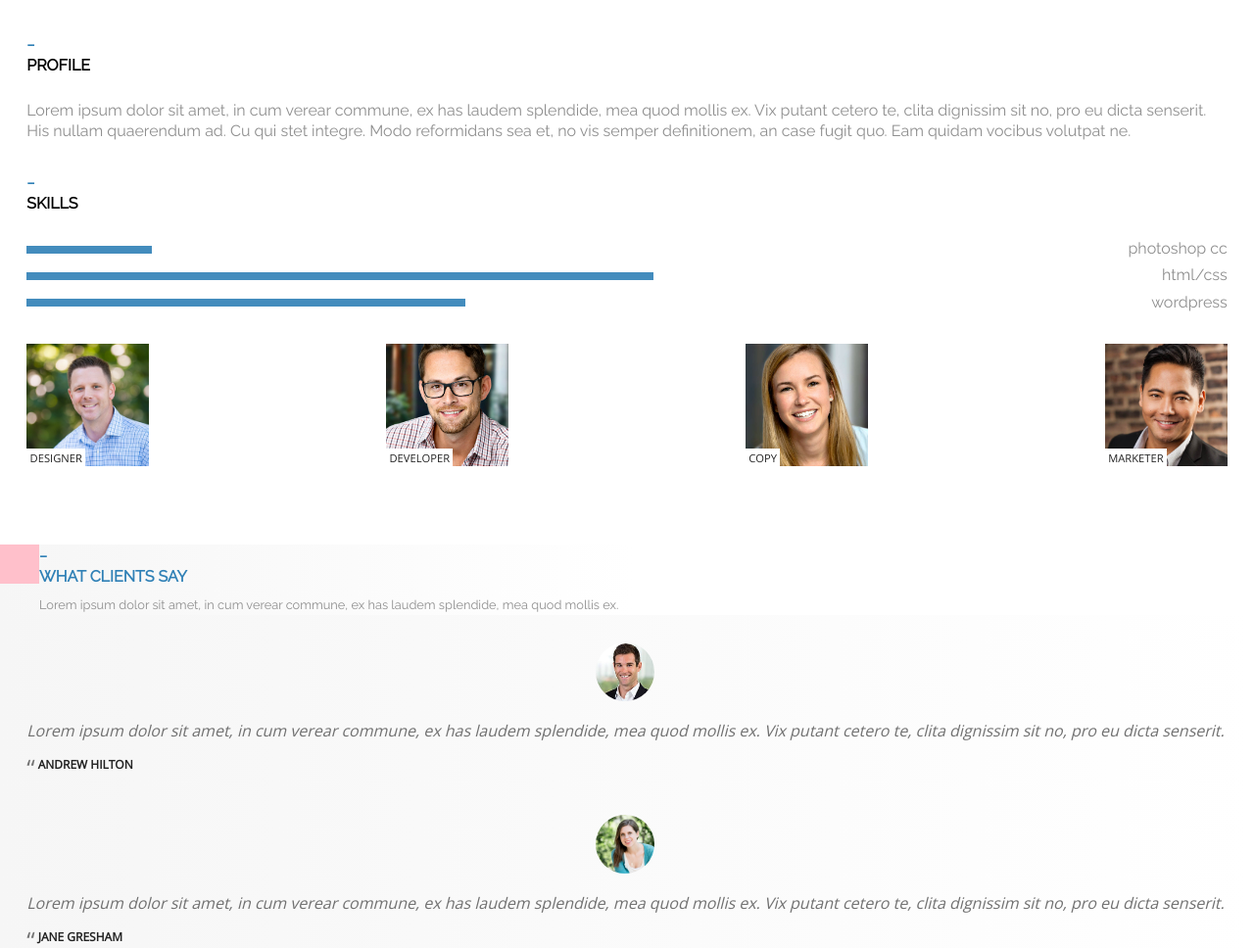
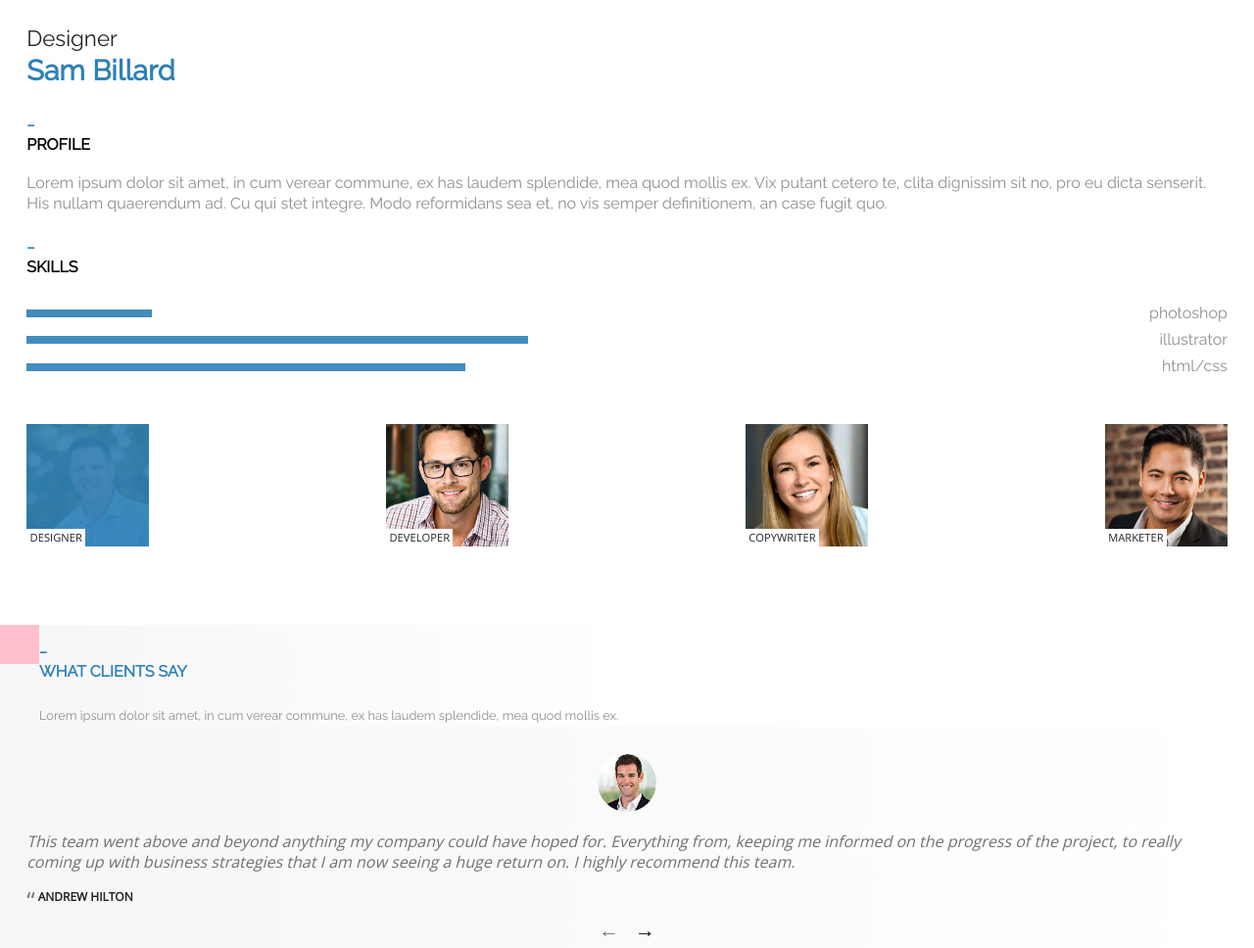
Before and after one commit to JumaStevens/digital_agency, a website: page index.html in a window 1280 px wide. Shown: the part 3959-4927 px from the top of the page at 98% size. Drawn offline with nearby package versions, Linux system fonts and the light colour scheme.

Commit message:
update for the day

```diff
--- a/index.html
+++ b/index.html
@@ -134,19 +134,19 @@
 				<!-- spirit work -->
 				<div>
 					<h3>Read the case study<br><span>KennBarrel _</span></h3>
-					<p>Lorem ipsum dolor sit amet, in cum verear commune, ex has laudem splendide, mea quod mollis ex. Vix putant cetero te, clita dignissim sit no, pro eu dicta senserit. His nullam quaerendum ad. Cu qui stet integre. Modo reformidans sea et, no vis semper definitionem, an case fugit quo. Eam quidam vocibus volutpat ne.</p>
+					<p>Cu qui stet integre. Lorem ipsum dolor sit amet, in cum verear commune, ex has laudem splendide, mea quod mollis ex. Vix putant cetero te, clita dignissim sit no. His nullam quaerendum ad. Eam quidam vocibus volutpat ne. Modo reformidans sea et, no vis semper definitionem, an case fugit quo.</p>
 					<a><span>&rarr;</span> read more</a>
 				</div>
 				<!-- watch work -->
 				<div>
 					<h3>Read the case study<br><span>MavaWatch _</span></h3>
-					<p>Lorem ipsum dolor sit amet, in cum verear commune, ex has laudem splendide, mea quod mollis ex. Vix putant cetero te, clita dignissim sit no, pro eu dicta senserit. His nullam quaerendum ad. Cu qui stet integre. Modo reformidans sea et, no vis semper definitionem, an case fugit quo. Eam quidam vocibus volutpat ne.</p>
+					<p>Lorem ipsum dolor sit amet, in cum verear commune, ex has laudem splendide, mea quod mollis ex. Vix putant cetero te, clita dignissim sit no, pro eu dicta senserit. His nullam quaerendum ad. Cu qui stet integre. Modo reformidans sea et, no vis semper definitionem, an case fugit quo.</p>
 					<a><span>&rarr;</span> read more</a>
 				</div>
 				<!-- breaking bad work -->
 				<div>
 					<h3>Read the case study<br><span>BreakingBad _</span></h3>
-					<p>Lorem ipsum dolor sit amet, in cum verear commune, ex has laudem splendide, mea quod mollis ex. Vix putant cetero te, clita dignissim sit no, pro eu dicta senserit. His nullam quaerendum ad. Cu qui stet integre. Modo reformidans sea et, no vis semper definitionem, an case fugit quo. Eam quidam vocibus volutpat ne.</p>
+					<p>Mea quod mollis ex. Vix putant cetero te, clita dignissim sit no, pro eu dicta senserit. Lorem ipsum dolor sit amet, in cum verear commune, ex has laudem splendide His nullam quaerendum ad. Cu qui stet integre. Modo reformidans sea et, an case fugit quo. Eam quidam vocibus volutpat ne. No vis semper definitionem.</p>
 					<a><span>&rarr;</span> read more</a>
 				</div>
 			</article>
@@ -229,29 +229,36 @@
 					<li>
 						<img src="images/talents_0.jpg" alt="">
 						<div></div>
-						<p>designer</p>
+						<p>Designer</p>
 					</li>
 					<li>
 						<img src="images/talents_1.jpg" alt="">
 						<div></div>
-						<p>developer</p>
+						<p>Developer</p>
 					</li>
 					<li>
 						<img src="images/talents_2.jpg" alt="">
 						<div></div>
-						<p>copy</p>
+						<p>Copywriter</p>
 					</li>
 					<li>
 						<img src="images/talents_3.jpg" alt="">
 						<div></div>
-						<p>marketer</p>
+						<p>Marketer</p>
 					</li>
 				</ul>
 				<article>
 					<h3><!-- insert role ex. "Designer" --></h3>
 					<h3></h3>
 					<h4>_<br>profile</h4>
-					<p>Lorem ipsum dolor sit amet, in cum verear commune, ex has laudem splendide, mea quod mollis ex. Vix putant cetero te, clita dignissim sit no, pro eu dicta senserit. His nullam quaerendum ad. Cu qui stet integre. Modo reformidans sea et, no vis semper definitionem, an case fugit quo. Eam quidam vocibus volutpat ne.</p>
+					<!-- designer copy -->
+					<p>Lorem ipsum dolor sit amet, in cum verear commune, ex has laudem splendide, mea quod mollis ex. Vix putant cetero te, clita dignissim sit no, pro eu dicta senserit. His nullam quaerendum ad. Cu qui stet integre. Modo reformidans sea et, no vis semper definitionem, an case fugit quo.</p>
+					<!-- developer copy -->
+					<p>Cu qui stet integre. Lorem ipsum dolor sit amet, in cum verear commune, ex has laudem splendide, mea quod mollis ex. Vix putant cetero te, clita dignissim sit no. His nullam quaerendum ad. Eam quidam vocibus volutpat ne. Modo reformidans sea et, no vis semper definitionem, an case fugit quo.</p>
+					<!-- copywriter copy -->
+					<p>Commune, ex has laudem splendide. Lorem ipsum dolor sit amet, in cum verear mea quod mollis ex. Vix putant cetero te, clita dignissim sit no, pro eu dicta senserit. His nullam quaerendum ad. Cu qui stet integre. Modo reformidans sea et, no vis semper definitionem, an case fugit quo. Eam quidam vocibus volutpat ne.</p>
+					<!-- marketer copy -->
+					<p>Mea quod mollis ex. Vix putant cetero te, clita dignissim sit no, pro eu dicta senserit. Lorem ipsum dolor sit amet, in cum verear commune, ex has laudem splendide His nullam quaerendum ad. Cu qui stet integre. Modo reformidans sea et, an case fugit quo. Eam quidam vocibus volutpat ne. No vis semper definitionem.</p>
 					<h4>_<br>skills</h4>
 					<ul id="talents-skillset">
 						<li>
@@ -297,19 +304,19 @@
 						<div class="image-cropper">
 							<img src="images/client_0.jpg" alt="">
 						</div>
-						<q>Lorem ipsum dolor sit amet, in cum verear commune, ex has laudem splendide, mea quod mollis ex. Vix putant cetero te, clita dignissim sit no, pro eu dicta senserit.<br><span> andrew hilton</span></q>
+						<q>This team went above and beyond anything my company could have hoped for. Everything from, keeping me informed on the progress of the project, to really coming up with business strategies that I am now seeing a huge return on. I highly recommend this team.<br><span> andrew hilton</span></q>
 					</li>
 					<li>
 						<div class="image-cropper">
 							<img src="images/client_1.png" alt="">
 						</div>
-						<q>Lorem ipsum dolor sit amet, in cum verear commune, ex has laudem splendide, mea quod mollis ex. Vix putant cetero te, clita dignissim sit no, pro eu dicta senserit.<br><span> jane gresham</span></q>
+						<q>From the very beginning I knew this experience was not going to be like the rest of digital agencies I have worked with. I felt my input really had value, and the quality of the design and functionality that this team delivered was top notch.<br><span> jane gresham</span></q>
 					</li>
 					<li>
 						<div class="image-cropper">
 							<img src="images/client_2.jpg" alt="">
 						</div>
-						<q>Lorem ipsum dolor sit amet, in cum verear commune, ex has laudem splendide, mea quod mollis ex. Vix putant cetero te, clita dignissim sit no, pro eu dicta senserit.<br><span> marcus smith</span></q>
+						<q>I desperately needed to update my website for the mobile-first customer base that I was missing out on. This company surpassed my greatest dreams of what could be possible. I look forward to our continued relationship.<br><span> marcus smith</span></q>
 					</li>
 				</ul>
 				<div id=up-down-arrows>
--- a/public/css/style.css
+++ b/public/css/style.css
@@ -799,6 +799,7 @@ q:before, q:after {
 	flex-direction: column;
 }
 #talents-icons {
+	margin-top: 1rem;
 	order: 2;
 	display: flex;
 	flex-wrap: wrap;
@@ -834,14 +835,30 @@ q:before, q:after {
 #talents-wrapper article {
 	order: 1;
 }
+#talents-wrapper article h3:nth-child(1) {
+    font-family: 'Raleway', sans-serif;
+    font-size: 1.4rem;
+    font-weight: 100;
+    color: rgba(34, 34, 34, 1);
+}
+#talents-wrapper article h3:nth-child(2) {
+	font-family: 'Raleway', sans-serif;
+    font-size: 1.8rem;
+    font-weight: 900;
+    line-height: 150%;
+    text-transform: capitalize;
+    color: rgba(47, 128, 182, 1);
+}
 #talents h4:first-letter {
 	color: rgba(47, 128, 182, 1);
 }
 #talents h4 {
+	margin: 1rem 0;
 	line-height: 1.6rem;
 }
 #talents-wrapper article p {
-	margin: 1.5rem 0;
+	display: none;
+	margin: 1rem 0;
     font-family: 'Raleway', sans-serif;
     font-size: 1rem;
     font-weight: normal;
@@ -863,19 +880,12 @@ q:before, q:after {
 	position: absolute;
 	left: 0;
 	background-color: rgba(47, 128, 182, 0.9);
-}
-/* skillset levels */
-#talents-skillset li:nth-child(1) div {
-	width: 10%;
-}
-#talents-skillset li:nth-child(2) div {
-	width: 50%;
-}
-#talents-skillset li:nth-child(3) div {
-	width: 35%;
+	transition-property: width;
+	transition-duration: 1s;
 }
 #talents-skillset li p {
 	margin:0;
+	display: initial;
 }
 #talents-clients {
 	display: flex;
@@ -918,7 +928,7 @@ q:before, q:after {
 #talents-testimonials li {
 	padding: 1.7rem;
     line-height: 1.3rem;
-    display: flex;
+    display: none;
     flex-direction: column;
     align-items: center;
 }
--- a/public/js/script.js
+++ b/public/js/script.js
@@ -4,6 +4,8 @@ window.onload = function() {
 	icons.draw();
 	//initiate work events
 	works.addListener();
+	//initiate talents events
+	talents.addListener();
 };
 
 
@@ -278,6 +280,7 @@ var works = {
 		//initialize content
 		works.adjust("init");
 	},
+
 	//adjust selection
 	adjust: function(value) {
 		//shorthands
@@ -286,6 +289,7 @@ var works = {
 		const img = works.main_img;
 		const sub_img = works.sub_img;
 		const index = [works.index_0, works.index_1];
+
 
 		//initialize content
 		if(value === "init") {
@@ -300,7 +304,7 @@ var works = {
 			index[1].innerHTML = "/ " + div.length;
 		}
 		//check for user input
-		if(value.type === "click") {
+		else if(value.type === "click") {
 			//target identifier
 			const target = Number(value.target.className[19]);
 			//reset
@@ -321,3 +325,143 @@ var works = {
 		}
 	}
 };
+
+
+//TALENTS
+var talents = {
+	//hooks
+	icon: document.getElementById("talents-icons").getElementsByTagName("li"),
+	header: document.getElementById("talents-wrapper").getElementsByTagName("article")[0].getElementsByTagName("h3"),
+	copy: document.getElementById("talents-wrapper").getElementsByTagName("article")[0].getElementsByTagName("p"),
+	skills: document.getElementById("talents-skillset").getElementsByTagName("li"),
+	testi: document.getElementById("talents-testimonials").getElementsByTagName("li"),
+	testi_arrows: document.getElementById("up-down-arrows").getElementsByTagName("a"),
+	//content
+	name: ["Sam Billard", "Juma Stevens", "Sarah Kreger", "Brett Kymak"],
+	skillset:
+	[["photoshop","illustrator","html/css"], ["html/css","javascript","node.js"],
+	["website","email","catalog",], ["creative", "team player", "sales"]],
+	skillset_score:
+	[[10,40,35],[40,55,20],
+	[54,15,25],[19,30,46]],
+
+	//add event listener
+	addListener: function() {
+		//shorthand
+		const div = talents.icon;
+		const arrow = talents.testi_arrows;
+
+		//add listener to each img
+		for(let i=0;i<div.length;i++) {
+			//add listener
+			div[i].getElementsByTagName("div")[0].addEventListener("click", talents.adjust, false);
+			//add class name
+			div[i].getElementsByTagName("div")[0].className = "js-talents__div-hook-" + i;
+		}
+		//add listener to each testimonials arrow
+		for(let i=0;i<arrow.length;i++) {
+			//add listener
+			arrow[i].addEventListener("click", talents.testimonials, false);
+			//add class name
+			arrow[i].className = "js-testimonials__a-hook-" + i;
+		}
+		//initialize content
+		talents.adjust("init");
+	},
+
+	//adjust selection
+	adjust: function(value) {
+		//shorthands
+		const icon = talents.icon;
+		const header = talents.header;
+		const copy = talents.copy;
+		const skills = talents.skills;
+		const testi = talents.testi;
+		const name = talents.name;
+		const set = talents.skillset;
+		const score = talents.skillset_score;
+
+		//initialize content
+		if(value === "init") {
+			//set icon opacity
+			icon[0].getElementsByTagName("div")[0].style.opacity = 1;
+			//set header value
+			header[0].innerHTML = icon[0].getElementsByTagName("p")[0].innerHTML;
+			header[1].innerHTML = name[0];
+			//set copy display
+			copy[0].style.display = "initial";
+			//set skillset value
+			for(let i=0;i<skills.length;i++) {
+				skills[i].getElementsByTagName("p")[0].innerHTML = set[0][i];
+				skills[i].getElementsByTagName("div")[0].style.width = score[0][i] + "%";
+			}
+			//set testimonials display
+			testi[0].style.display = "flex";
+		}
+
+		//check for user input
+		else if(value.type === "click") {
+			//target identifier
+			const target = Number(value.target.className[21]);
+			//reset
+			for(let i=0;i<icon.length;i++) {
+				//set display
+				copy[i].style.display = "none";
+				//set opacity
+				icon[i].getElementsByTagName("div")[0].style.opacity = 0;
+			}
+			//set icon opacity
+			icon[target].getElementsByTagName("div")[0].style.opacity = 1;
+			//set header value
+			header[0].innerHTML = icon[target].getElementsByTagName("p")[0].innerHTML;
+			header[1].innerHTML = name[target];
+			//set copy display
+			copy[target].style.display = "initial";
+			//set skillset value
+			for(let i=0;i<skills.length;i++) {
+				skills[i].getElementsByTagName("p")[0].innerHTML = set[target][i];
+				skills[i].getElementsByTagName("div")[0].style.width = score[target][i] + "%";
+			}
+		}
+	},
+
+	//testimonials selection
+	testimonials: function(value) {
+		//shorthand
+		const arrow = talents.testi_arrows;
+		const testi = talents.testi;
+		//target identifier
+		const target = Number(value.target.className[24]);
+		//placeholder for active testimonial
+		let current;
+
+		//find which testimonial is currently active
+		for(let i=0;i<testi.length;i++) {
+			//style check
+			let style_check = window.getComputedStyle(testi[i]).getPropertyValue("display");
+			if(style_check != "none") {
+				//assign current value
+				current = i;
+				//set current testimonial display
+				testi[i].style.display = "none";
+			}
+		}
+		//adjust testimonials
+		if(target === 0) {
+			//check for loop
+			if(current - 1 < 0) {
+				testi[testi.length - 1].style.display = "flex";
+			} else {
+				testi[current - 1].style.display = "flex";
+			}
+		}
+		else if(target === 1) {
+			//check for loop
+			if(current + 1 === testi.length) {
+				testi[0].style.display = "flex";
+			} else {
+				testi[current + 1].style.display = "flex";
+			}
+		}
+	}
+};
```
